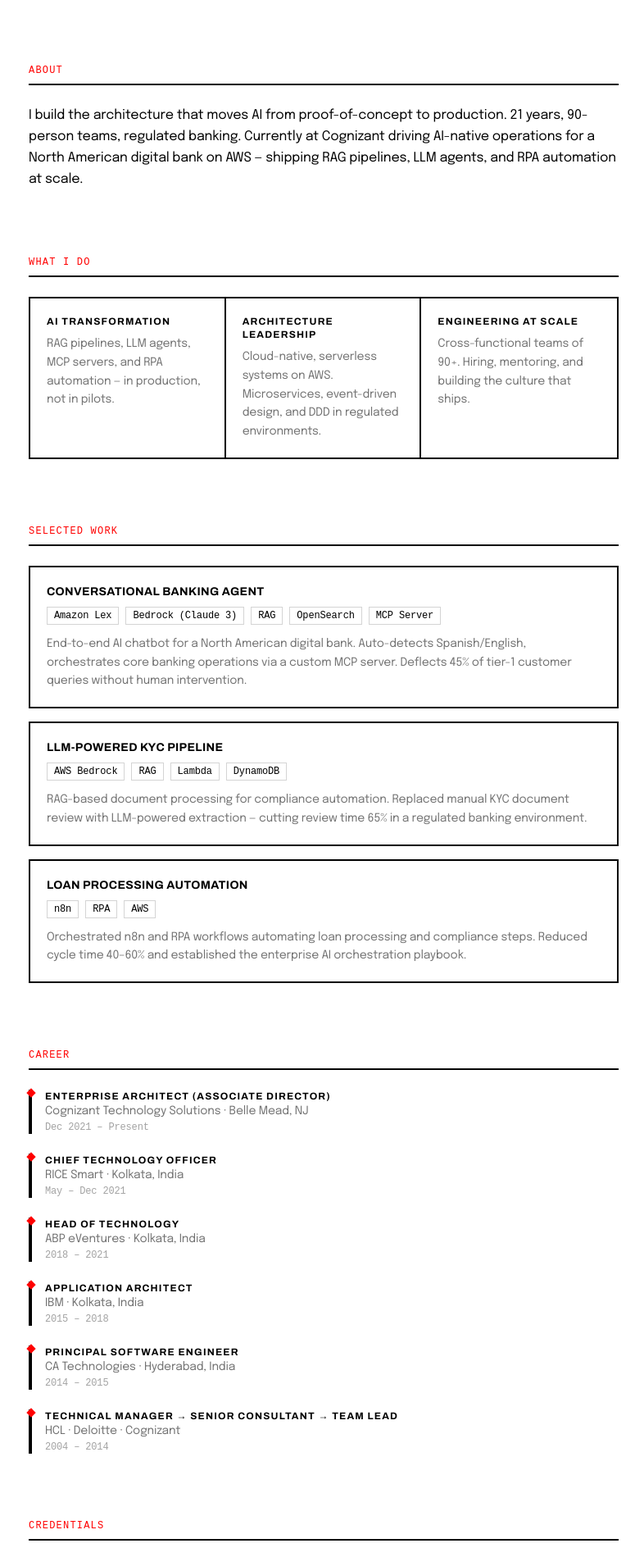
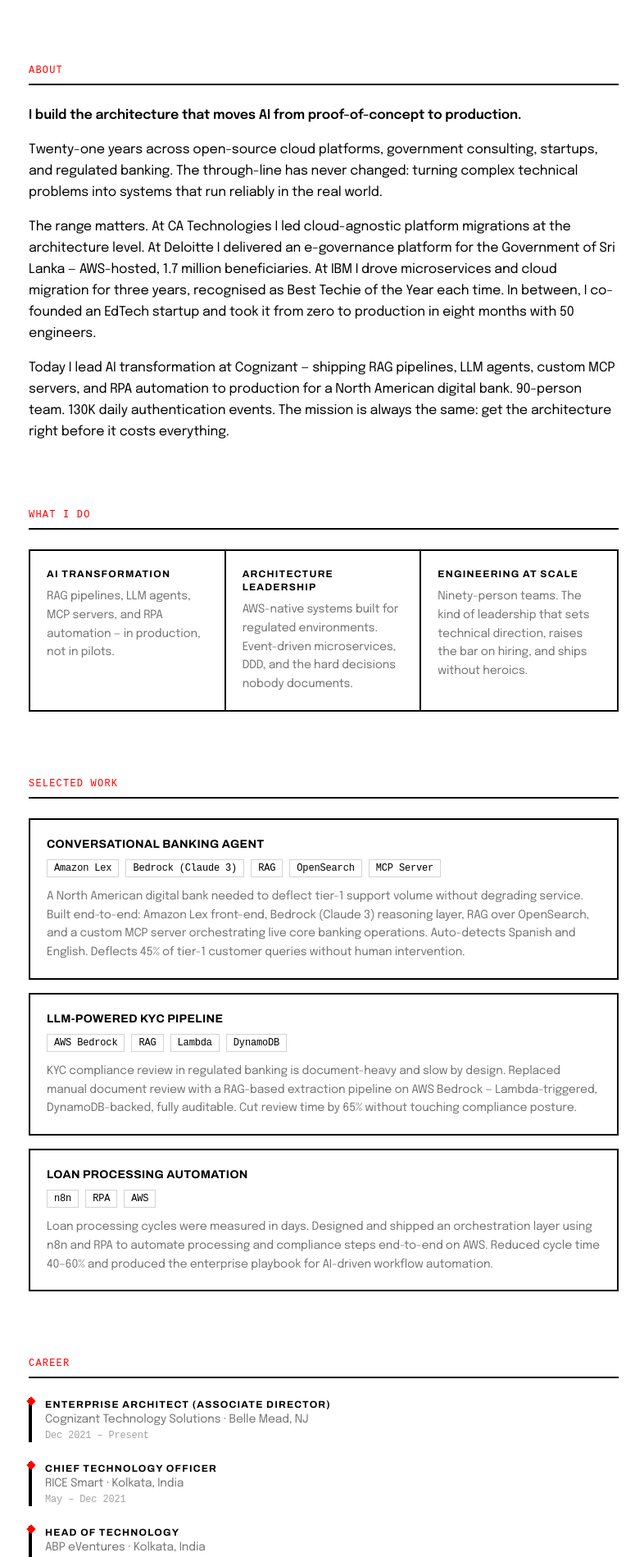
Before and after one commit to avishekdas/avishekdas-portfolio, a Next.js app: page / in a window 1280 px wide. Shown: the part 222-2121 px from the top of the page at 82% size, without its empty margins (245-1031 px from the left). Built offline with nearby package versions, Linux system fonts and the light colour scheme; a web font is replaced by a local one.

Commit message:
content: full copy refresh — about, cards, work items, career split, contact headline

```diff
--- a/app/layout.tsx
+++ b/app/layout.tsx
@@ -4,11 +4,11 @@
 export const metadata: Metadata = {
   title: "Avishek Das — Enterprise Architect & AI Leader",
   description:
-    "Enterprise Architect and Associate Director driving AI-native transformation in regulated banking on AWS. 21 years across banking, fintech, edtech, and telecom.",
+    "Enterprise Architect with 21 years building at scale. Currently leading AI-native transformation for a North American digital bank at Cognizant — RAG pipelines, LLM agents, and production systems on AWS.",
   openGraph: {
     title: "Avishek Das — Enterprise Architect & AI Leader",
     description:
-      "Enterprise Architect driving AI-native transformation in regulated banking on AWS.",
+      "Enterprise Architect leading AI-native transformation for a North American digital bank. 21 years across regulated banking, startups, government consulting, and cloud migration.",
     url: "https://avishekdas.dev",
     siteName: "Avishek Das",
     type: "website",
--- a/app/page.tsx
+++ b/app/page.tsx
@@ -44,11 +44,17 @@
           <div className="border-b-2 border-black pb-2 mb-6">
             <p className="font-mono text-xs font-medium tracking-widest uppercase text-accent">About</p>
           </div>
+          <p className="text-base text-black font-semibold leading-relaxed mb-4">
+            I build the architecture that moves AI from proof-of-concept to production.
+          </p>
+          <p className="text-base text-black leading-relaxed mb-4">
+            Twenty-one years across open-source cloud platforms, government consulting, startups, and regulated banking. The through-line has never changed: turning complex technical problems into systems that run reliably in the real world.
+          </p>
+          <p className="text-base text-black leading-relaxed mb-4">
+            The range matters. At CA Technologies I led cloud-agnostic platform migrations at the architecture level. At Deloitte I delivered an e-governance platform for the Government of Sri Lanka — AWS-hosted, 1.7 million beneficiaries. At IBM I drove microservices and cloud migration for three years, recognised as Best Techie of the Year each time. In between, I co-founded an EdTech startup and took it from zero to production in eight months with 50 engineers.
+          </p>
           <p className="text-base text-black leading-relaxed">
-            I build the architecture that moves AI from proof-of-concept to production.
-            21 years, 90-person teams, regulated banking. Currently at Cognizant driving
-            AI-native operations for a North American digital bank on AWS — shipping RAG
-            pipelines, LLM agents, and RPA automation at scale.
+            Today I lead AI transformation at Cognizant — shipping RAG pipelines, LLM agents, custom MCP servers, and RPA automation to production for a North American digital bank. 90-person team. 130K daily authentication events. The mission is always the same: get the architecture right before it costs everything.
           </p>
         </section>
 
@@ -65,11 +71,11 @@
               },
               {
                 title: "Architecture Leadership",
-                desc: "Cloud-native, serverless systems on AWS. Microservices, event-driven design, and DDD in regulated environments.",
+                desc: "AWS-native systems built for regulated environments. Event-driven microservices, DDD, and the hard decisions nobody documents.",
               },
               {
                 title: "Engineering at Scale",
-                desc: "Cross-functional teams of 90+. Hiring, mentoring, and building the culture that ships.",
+                desc: "Ninety-person teams. The kind of leadership that sets technical direction, raises the bar on hiring, and ships without heroics.",
               },
             ].map((card, i) => (
               <div
@@ -95,17 +101,17 @@
               {
                 title: "Conversational Banking Agent",
                 tags: ["Amazon Lex", "Bedrock (Claude 3)", "RAG", "OpenSearch", "MCP Server"],
-                desc: "End-to-end AI chatbot for a North American digital bank. Auto-detects Spanish/English, orchestrates core banking operations via a custom MCP server. Deflects 45% of tier-1 customer queries without human intervention.",
+                desc: "A North American digital bank needed to deflect tier-1 support volume without degrading service. Built end-to-end: Amazon Lex front-end, Bedrock (Claude 3) reasoning layer, RAG over OpenSearch, and a custom MCP server orchestrating live core banking operations. Auto-detects Spanish and English. Deflects 45% of tier-1 customer queries without human intervention.",
               },
               {
                 title: "LLM-Powered KYC Pipeline",
                 tags: ["AWS Bedrock", "RAG", "Lambda", "DynamoDB"],
-                desc: "RAG-based document processing for compliance automation. Replaced manual KYC document review with LLM-powered extraction — cutting review time 65% in a regulated banking environment.",
+                desc: "KYC compliance review in regulated banking is document-heavy and slow by design. Replaced manual document review with a RAG-based extraction pipeline on AWS Bedrock — Lambda-triggered, DynamoDB-backed, fully auditable. Cut review time by 65% without touching compliance posture.",
               },
               {
                 title: "Loan Processing Automation",
                 tags: ["n8n", "RPA", "AWS"],
-                desc: "Orchestrated n8n and RPA workflows automating loan processing and compliance steps. Reduced cycle time 40–60% and established the enterprise AI orchestration playbook.",
+                desc: "Loan processing cycles were measured in days. Designed and shipped an orchestration layer using n8n and RPA to automate processing and compliance steps end-to-end on AWS. Reduced cycle time 40–60% and produced the enterprise playbook for AI-driven workflow automation.",
               },
             ].map((work) => (
               <div key={work.title} className="border-2 border-black p-5">
@@ -132,12 +138,14 @@
           </div>
           <div className="space-y-6">
             {[
-              { role: "Enterprise Architect (Associate Director)", company: "Cognizant Technology Solutions", location: "Belle Mead, NJ",  period: "Dec 2021 – Present" },
-              { role: "Chief Technology Officer",                  company: "RICE Smart",                    location: "Kolkata, India",  period: "May – Dec 2021" },
-              { role: "Head of Technology",                        company: "ABP eVentures",                 location: "Kolkata, India",  period: "2018 – 2021" },
-              { role: "Application Architect",                     company: "IBM",                           location: "Kolkata, India",  period: "2015 – 2018" },
+              { role: "Enterprise Architect (Associate Director)", company: "Cognizant Technology Solutions", location: "Belle Mead, NJ",   period: "Dec 2021 – Present" },
+              { role: "Chief Technology Officer",                  company: "RICE Smart",                    location: "Kolkata, India",   period: "May – Dec 2021" },
+              { role: "Head of Technology",                        company: "ABP eVentures",                 location: "Kolkata, India",   period: "2018 – 2021" },
+              { role: "Application Architect",                     company: "IBM",                           location: "Kolkata, India",   period: "2015 – 2018" },
               { role: "Principal Software Engineer",               company: "CA Technologies",               location: "Hyderabad, India", period: "2014 – 2015" },
-              { role: "Technical Manager → Senior Consultant → Team Lead", company: "HCL · Deloitte · Cognizant", location: "", period: "2004 – 2014" },
+              { role: "Technical Manager",                         company: "HCL Technologies",              location: "",                 period: "2012 – 2014" },
+              { role: "Senior Consultant",                         company: "Deloitte",                      location: "",                 period: "2011 – 2012" },
+              { role: "Team Lead",                                 company: "Cognizant Technology Solutions", location: "",                period: "2004 – 2011" },
             ].map((job) => (
               <div key={job.company + job.period} className="pl-4 border-l-4 border-black relative">
                 <span className="absolute -left-[5px] top-0 w-2 h-2 bg-accent rotate-45 block" />
@@ -177,10 +185,10 @@
           <span className="absolute -top-2 -left-2 -right-2 -bottom-2 border border-accent pointer-events-none" />
           <p className="font-mono text-xs font-medium tracking-widest uppercase text-accent mb-2">Contact</p>
           <h2 className="font-head font-bold text-2xl uppercase tracking-tight text-black mb-2">
-            Let&apos;s work together
+            The architecture conversation starts here.
           </h2>
           <p className="text-sm text-neutral-500 mb-6">
-            Open to architecture advisory, AI transformation engagements, and senior leadership roles.
+            Available for AI transformation engagements, architecture advisory, and senior leadership roles. If you are building something that needs to run in production — not just in a demo — reach out.
           </p>
           <div className="flex flex-wrap gap-3">
             <a
```
